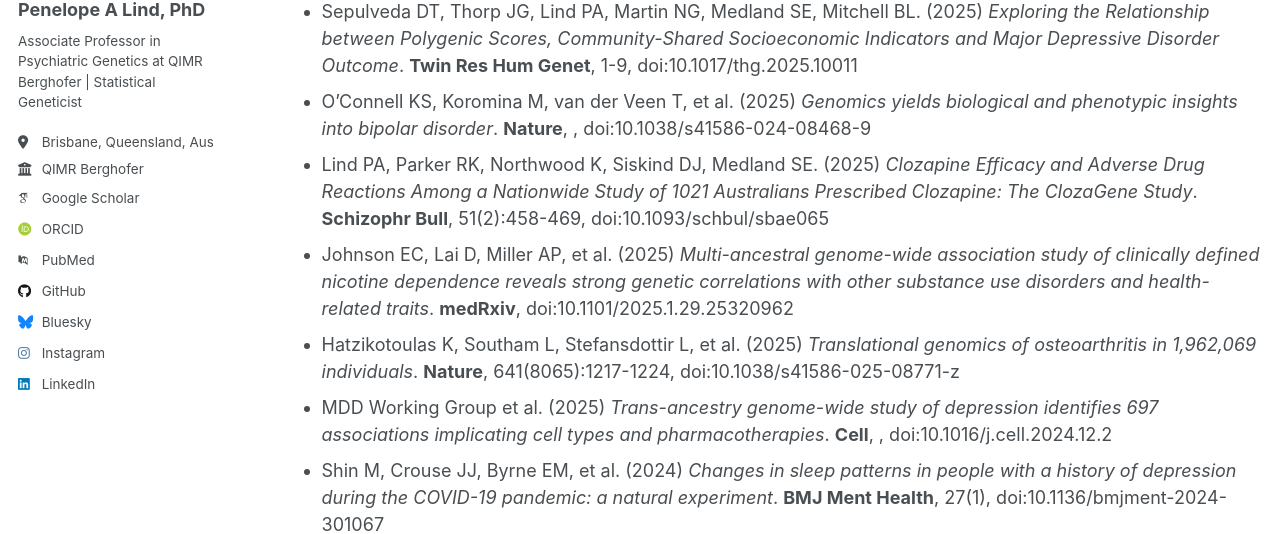
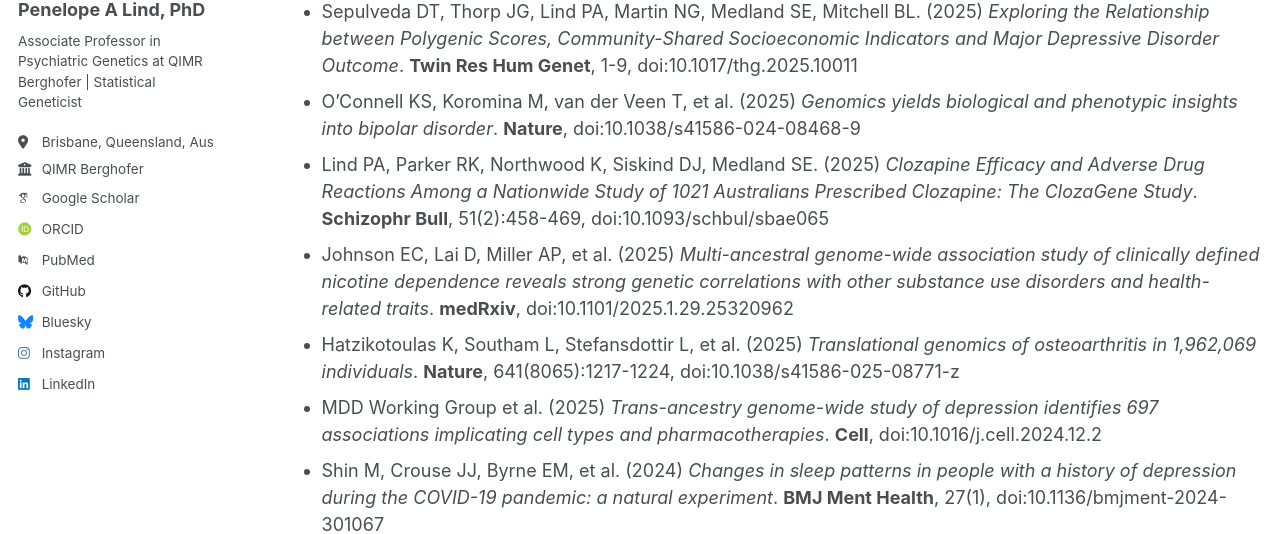
Before and after one commit to penelopelind/penelopelind.github.io, a Jekyll site: the page built from _pages/publications.md, in a window 1280 px wide and 900 px high. Shown: the part 285-819 px from the top of the window. Built offline with Jekyll 4.4.1, drawn with Linux system fonts in a browser that asks for light colours; some web fonts are replaced; a script that is not in the unit is left out.

```diff
--- a/_pages/publications.md
+++ b/_pages/publications.md
@@ -15,11 +15,11 @@ Journal Articles
 ======
 * van der Veen T, Tesfaye M, Yang JMK, et al. (2025) *Immune, Developmental, and Synaptic Pathways Define Bipolar Disorder Clinical Heterogeneity*. **medRxiv**, doi:10.1101/2025.6.23.25330155
 * Sepulveda DT, Thorp JG, Lind PA, Martin NG, Medland SE, Mitchell BL. (2025) *Exploring the Relationship between Polygenic Scores, Community-Shared Socioeconomic Indicators and Major Depressive Disorder Outcome*. **Twin Res Hum Genet**, 1-9, doi:10.1017/thg.2025.10011
-* O'Connell KS, Koromina M, van der Veen T, et al. (2025) *Genomics yields biological and phenotypic insights into bipolar disorder*. **Nature**, , doi:10.1038/s41586-024-08468-9
+* O'Connell KS, Koromina M, van der Veen T, et al. (2025) *Genomics yields biological and phenotypic insights into bipolar disorder*. **Nature**, doi:10.1038/s41586-024-08468-9
 * Lind PA, Parker RK, Northwood K, Siskind DJ, Medland SE. (2025) *Clozapine Efficacy and Adverse Drug Reactions Among a Nationwide Study of 1021 Australians Prescribed Clozapine: The ClozaGene Study*. **Schizophr Bull**, 51(2):458-469, doi:10.1093/schbul/sbae065
 * Johnson EC, Lai D, Miller AP, et al. (2025) *Multi-ancestral genome-wide association study of clinically defined nicotine dependence reveals strong genetic correlations with other substance use disorders and health-related traits*. **medRxiv**, doi:10.1101/2025.1.29.25320962
 * Hatzikotoulas K, Southam L, Stefansdottir L, et al. (2025) *Translational genomics of osteoarthritis in 1,962,069 individuals*. **Nature**, 641(8065):1217-1224, doi:10.1038/s41586-025-08771-z
-* MDD Working Group et al. (2025) *Trans-ancestry genome-wide study of depression identifies 697 associations implicating cell types and pharmacotherapies*. **Cell**, , doi:10.1016/j.cell.2024.12.2
+* MDD Working Group et al. (2025) *Trans-ancestry genome-wide study of depression identifies 697 associations implicating cell types and pharmacotherapies*. **Cell**, doi:10.1016/j.cell.2024.12.2
 * Shin M, Crouse JJ, Byrne EM, et al. (2024) *Changes in sleep patterns in people with a history of depression during the COVID-19 pandemic: a natural experiment*. **BMJ Ment Health**, 27(1), doi:10.1136/bmjment-2024-301067
 * Monistrol-Mula A, Felez-Nobrega M, Byrne EM, et al. (2024) *The effect of polygenic liability to mental disorders on COVID-19 outcomes in people with depression: the mediating role of anxiety*. **Psychol Med**, 54(15):1-10, doi:10.1017/s0033291724001983
 * Kentistou KA, Kaisinger LR, Stankovic S, et al. (2024) *Understanding the genetic complexity of puberty timing across the allele frequency spectrum*. **Nat Genet**, 56(7):1397-1411, doi:10.1038/s41588-024-01798-4
```
